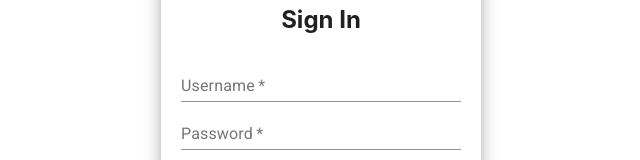
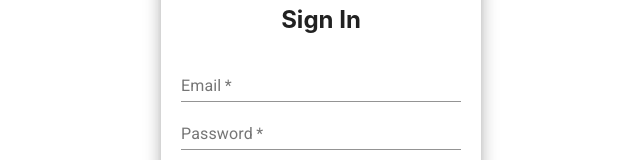
Before and after one commit to reemismail98/Where-To-, a React (Create React App) app in the folder WhereTo/client/: page /login in a window 1280 px wide. Shown: the part 139-299 px from the top of the page, without its empty margins (319-959 px from the left). Built offline with nearby package versions, Linux system fonts and the light colour scheme.

Commit message:
final touches

```diff
--- a/WhereTo/client/src/components/Header.jsx
+++ b/WhereTo/client/src/components/Header.jsx
@@ -55,6 +55,7 @@ const Header = () => {
                 <Link to="/" className={classes.link}> <Typography>HOME</Typography></Link>
                 <Link to="/about"><Typography>ABOUT</Typography></Link>
                 <Typography>CONTACT</Typography>
+                <Typography ><a href="http://localhost:3000" className={classes.link}>CHAT</a></Typography>
                 <Link to="/login" onClick={onLogoutHandler}><Typography>LOGOUT</Typography></Link>
             </Toolbar>
 
--- a/WhereTo/client/src/components/Login.js
+++ b/WhereTo/client/src/components/Login.js
@@ -17,6 +17,7 @@ const Login = (props) => {
     const [password, setPassword] = useState('')
     const [errors, setErrors] = useState([]);
 
+
     const onSubmitHandler = (e) => {
         e.preventDefault()
         axios.post('http://localhost:8000/api/login', {
@@ -26,6 +27,7 @@ const Login = (props) => {
             .then((res) =>{
                 console.log(res.data.user._id)
                 Cookies.set("userID",res.data.user._id)
+                // props.functionForId(res.data.user._id)
                 navigate("/")
 
             })
@@ -49,7 +51,7 @@ const Login = (props) => {
                      <Avatar style={avatarStyle}><FlightTakeoffIcon/></Avatar>
                     <h2>Sign In</h2>
                 </Grid>
-                <TextField label='Username' placeholder='Enter username' onChange={(e) => setEmail(e.target.value)} fullWidth required/>
+                <TextField label='Email' placeholder='Email' onChange={(e) => setEmail(e.target.value)} fullWidth required/>
                 <TextField label='Password' placeholder='Enter password' type='password' onChange={(e) => setPassword(e.target.value)} fullWidth required/>
                 <FormControlLabel
                     control={
--- a/WhereTo/client/src/components/home/Home.jsx
+++ b/WhereTo/client/src/components/home/Home.jsx
@@ -17,6 +17,7 @@ const Home = () => {
     :
 
     <>
+
         <Header/>
         <Banner />
         <Grid container>
--- a/WhereTo/client/src/components/post/DetailView.jsx
+++ b/WhereTo/client/src/components/post/DetailView.jsx
@@ -55,14 +55,32 @@ const DetailView = (props) => {
     const url = 'https://thumbs.dreamstime.com/b/travel-world-landmarks-background-blue-sky-46083021.jpg';
     const [post, setPost] = useState({})
 
+
     useEffect(() => {
         console.log("use Effect in post detail ")
         axios.get("http://localhost:8000/api/posts/" + props.id)
             .then(res => {
 
-                console.log(res.data)
+                console.log("Post information: " +res.data);
                 setPost(res.data)})
     },[])
+    // console.log("post info:" + post.user.name)
+    // console.log("userInformation: 2 xx" + props.someId)
+
+
+    // useEffect(() => {
+    //     console.log("user infromation")
+    //     axios.get("http://localhost:8000/api/users/" + props.id)
+    //         .then(res => {
+    //             console.log("userInformation: "+res.data)
+    //             setUser(res.data)})
+
+    // },[])
+
+
+
+
+
     const deletePost = (posttId) => {
         console.log(posttId)
         axios.delete('http://localhost:8000/api/posts/' + posttId)
@@ -79,8 +97,13 @@ const DetailView = (props) => {
             {/* <Typography className={classes.image}>{post.picture}</Typography> */}
             <CardMedia  className={classes.image}  image={post.picture} ></CardMedia>
             <Box className={classes.icons}>
-                <Link to={"/update/"+post._id}><Edit className={classes.icon} color="primary"/></Link>
-                <button  onClick={(e) => deletePost(post._id)}><Delete className={classes.icon} color="primary"/></button>
+                {/* {   props.someId == post.user.id &&
+                    <>
+                      <Link to={"/update/"+post._id}><Edit className={classes.icon} color="primary"/></Link>
+                      <button  onClick={(e) => deletePost(post._id)}><Delete className={classes.icon} color="primary"/></button>
+                    </>
+                } */}
+
             </Box>
             <Typography className={classes.heading}>{post.title}</Typography>
             <Box className={classes.subheading}>
```
Also changed, not shown: WhereTo/client/src/App.js (+9 -1 lines).
